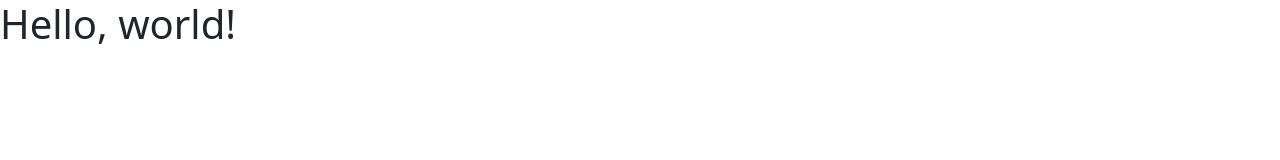
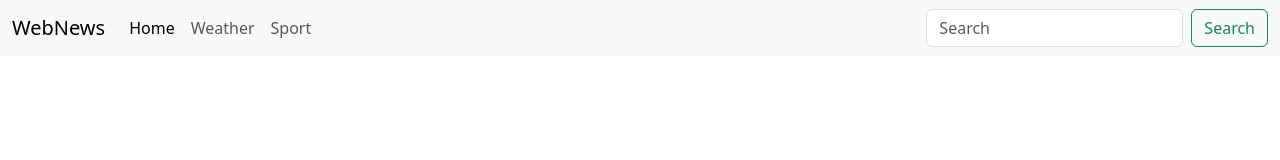
Before and after one commit to Roshankrshah/News-APP, a website: page index.html in a window 1280 px wide. Drawn offline with nearby package versions, Linux system fonts and the light colour scheme.

Commit message:
setup navbar

```diff
--- a/index.html
+++ b/index.html
@@ -1,13 +1,45 @@
 <!doctype html>
 <html lang="en">
-  <head>
+
+<head>
     <meta charset="utf-8">
     <meta name="viewport" content="width=device-width, initial-scale=1">
     <title>WebNews - Everyone Favourite</title>
-    <link href="https://cdn.jsdelivr.net/npm/bootstrap@5.3.0/dist/css/bootstrap.min.css" rel="stylesheet" integrity="sha384-9ndCyUaIbzAi2FUVXJi0CjmCapSmO7SnpJef0486qhLnuZ2cdeRhO02iuK6FUUVM" crossorigin="anonymous">
-  </head>
-  <body>
-    <h1>Hello, world!</h1>
-    <script src="https://cdn.jsdelivr.net/npm/bootstrap@5.3.0/dist/js/bootstrap.bundle.min.js" integrity="sha384-geWF76RCwLtnZ8qwWowPQNguL3RmwHVBC9FhGdlKrxdiJJigb/j/68SIy3Te4Bkz" crossorigin="anonymous"></script>
-  </body>
+    <link href="https://cdn.jsdelivr.net/npm/bootstrap@5.3.0/dist/css/bootstrap.min.css" rel="stylesheet"
+        integrity="sha384-9ndCyUaIbzAi2FUVXJi0CjmCapSmO7SnpJef0486qhLnuZ2cdeRhO02iuK6FUUVM" crossorigin="anonymous">
+</head>
+
+<body>
+    <nav class="navbar navbar-expand-lg bg-body-tertiary">
+        <div class="container-fluid">
+            <a class="navbar-brand" href="#">WebNews</a>
+            <button class="navbar-toggler" type="button" data-bs-toggle="collapse"
+                data-bs-target="#navbarSupportedContent" aria-controls="navbarSupportedContent" aria-expanded="false"
+                aria-label="Toggle navigation">
+                <span class="navbar-toggler-icon"></span>
+            </button>
+            <div class="collapse navbar-collapse" id="navbarSupportedContent">
+                <ul class="navbar-nav me-auto mb-2 mb-lg-0">
+                    <li class="nav-item">
+                        <a class="nav-link active" aria-current="page" href="#">Home</a>
+                    </li>
+                    <li class="nav-item">
+                        <a class="nav-link" href="#">Weather</a>
+                    </li>
+                    <li class="nav-item">
+                        <a class="nav-link" href="#">Sport</a>
+                    </li>
+                </ul>
+                <form class="d-flex" role="search">
+                    <input class="form-control me-2" type="search" placeholder="Search" aria-label="Search">
+                    <button class="btn btn-outline-success" type="submit">Search</button>
+                </form>
+            </div>
+        </div>
+    </nav>
+    <script src="https://cdn.jsdelivr.net/npm/bootstrap@5.3.0/dist/js/bootstrap.bundle.min.js"
+        integrity="sha384-geWF76RCwLtnZ8qwWowPQNguL3RmwHVBC9FhGdlKrxdiJJigb/j/68SIy3Te4Bkz"
+        crossorigin="anonymous"></script>
+</body>
+
 </html>
```
